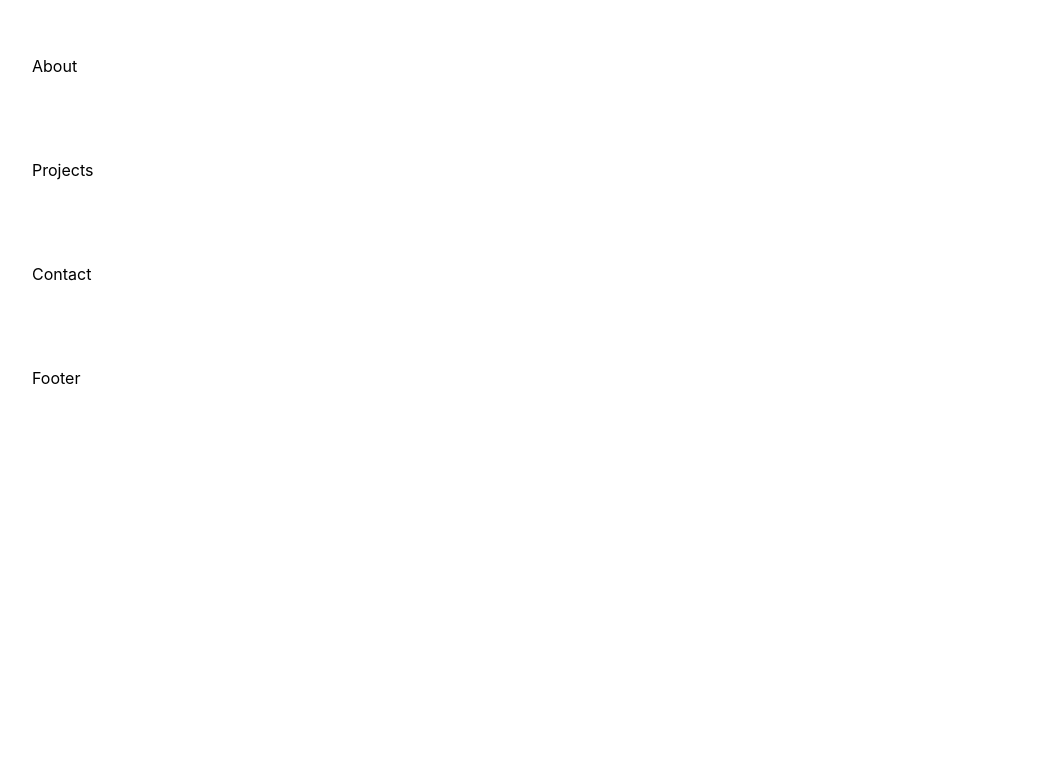
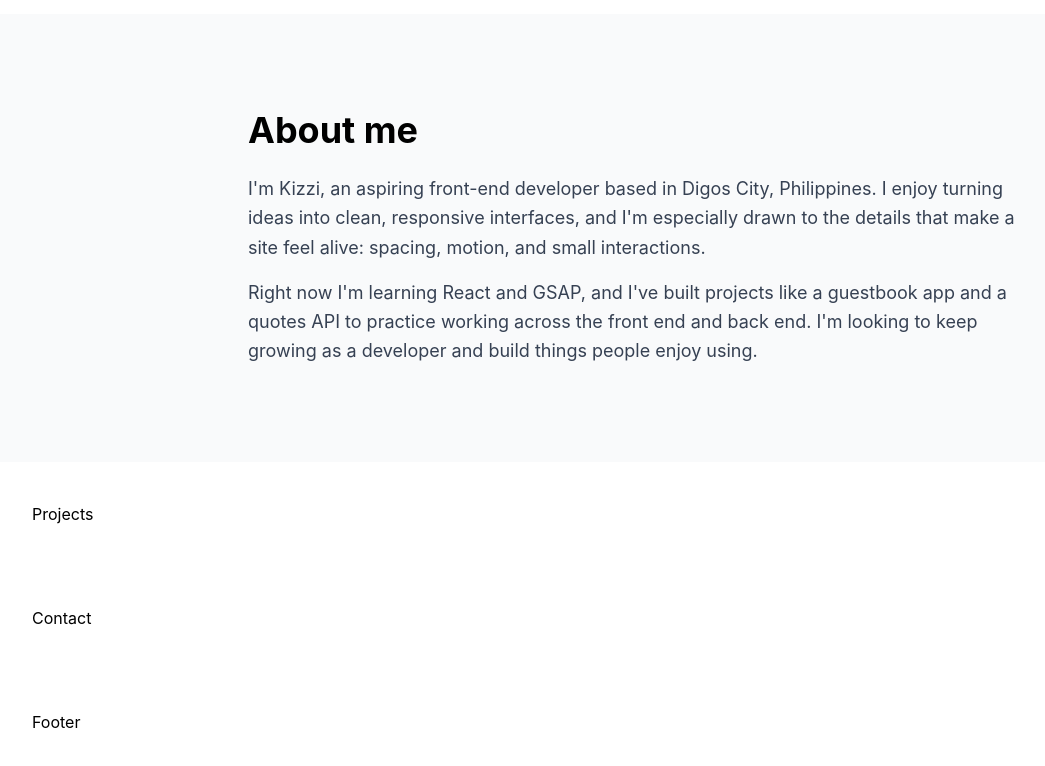
Before and after one commit to kizzibaluran77/kizzi-portfolio, a React (Vite) app: page / in a window 1280 px wide. Shown: the part 890-1656 px from the top of the page, without its empty margins (8-1053 px from the left). Before the commit the page ends 1320 px from the top, so only its background shows below. Built offline with nearby package versions, Linux system fonts and the light colour scheme; the HTML template or start-up script is replaced by a standard one.

Commit message:
feat: add About section

```diff
--- a/src/components/About.jsx
+++ b/src/components/About.jsx
@@ -1,3 +1,21 @@
 export default function About() {
-  return <section className="p-10">About</section>
+  return (
+    <section id="about" className="px-6 py-24 md:px-16 bg-gray-50">
+      <div className="max-w-3xl mx-auto">
+        <h2 className="text-3xl md:text-4xl font-bold">About me</h2>
+        <p className="mt-6 text-lg text-gray-700 leading-relaxed">
+          I'm Kizzi, an aspiring front-end developer based in Digos City,
+          Philippines. I enjoy turning ideas into clean, responsive interfaces,
+          and I'm especially drawn to the details that make a site feel alive:
+          spacing, motion, and small interactions.
+        </p>
+        <p className="mt-4 text-lg text-gray-700 leading-relaxed">
+          Right now I'm learning React and GSAP, and I've built projects like a
+          guestbook app and a quotes API to practice working across the front
+          end and back end. I'm looking to keep growing as a developer and build
+          things people enjoy using.
+        </p>
+      </div>
+    </section>
+  )
 }
```
